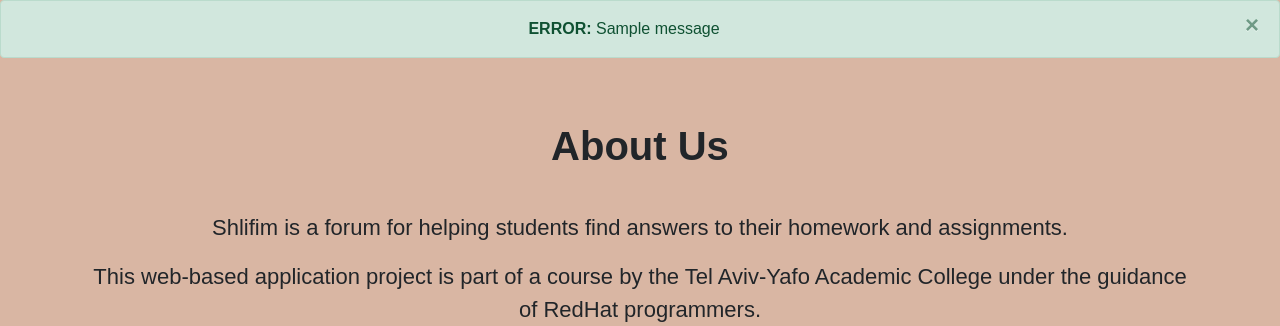
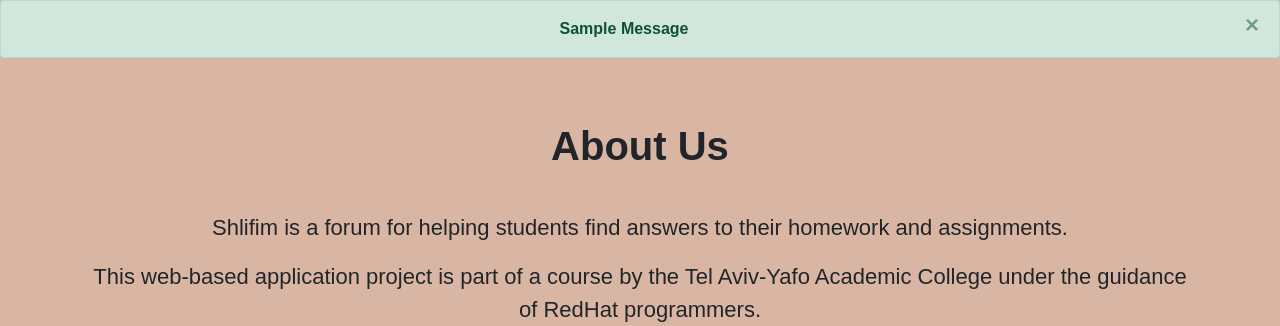
Before and after one commit to redhat-beyond/shlifim, a Django app: page /about/ in a window 1280 px wide. Shown: the part 102-428 px from the top of the page. Run offline with Django 3.2, Linux system fonts and the light colour scheme; tables that the repository leaves empty hold one stand-in row (values such as "Sample post"); one stand-in notice (Sample message) is shown; parts of the project's set-up code (start-up, migrations or seed data) failed here and were passed over; some libraries are stand-ins or nearby versions.

Commit message:
Add title and content fields to messages-system
This way we can show messages other then ERROR:

```diff
--- a/home/templates/home/base.html
+++ b/home/templates/home/base.html
@@ -68,7 +68,7 @@
 
 	{% for message in messages %}
 	<div class="alert alert-{{ message.tags }} alert-dismissible fade show" role="alert">
-		<strong>ERROR: </strong> {{ message }}
+		<strong>{{ message.message.title }} </strong> {{ message.message.message_content }}
 		<button type="button" class="close" data-dismiss="alert" aria-label="Close">
 		  <span aria-hidden="true">&times;</span>
 		</button>
--- a/home/views.py
+++ b/home/views.py
@@ -87,9 +87,10 @@ def new_question(request):
                 tags_error_msg = '''Invalid data.
              You may enter up to 5 tags which are separated by ",".
              Each tag must have between 2-20 characters.'''
-                messages.error(request, tags_error_msg)
+                messages.error(request, {'title': 'ERROR:', 'message_content': tags_error_msg})
         else:
-            messages.error(request, 'Invalid data. Book number must be between 1-999.')
+            messages.error(request, {'title': 'ERROR:',
+                           'message_content': 'Invalid data. Book number must be between 1-999.'})
     return render(request, 'home/questions/new_question.html', {'form': form, 'title': 'New Question'})
 
 
```
Also changed, not shown: home/tests/test_insert_question_feature.py (+2 -1 lines).
